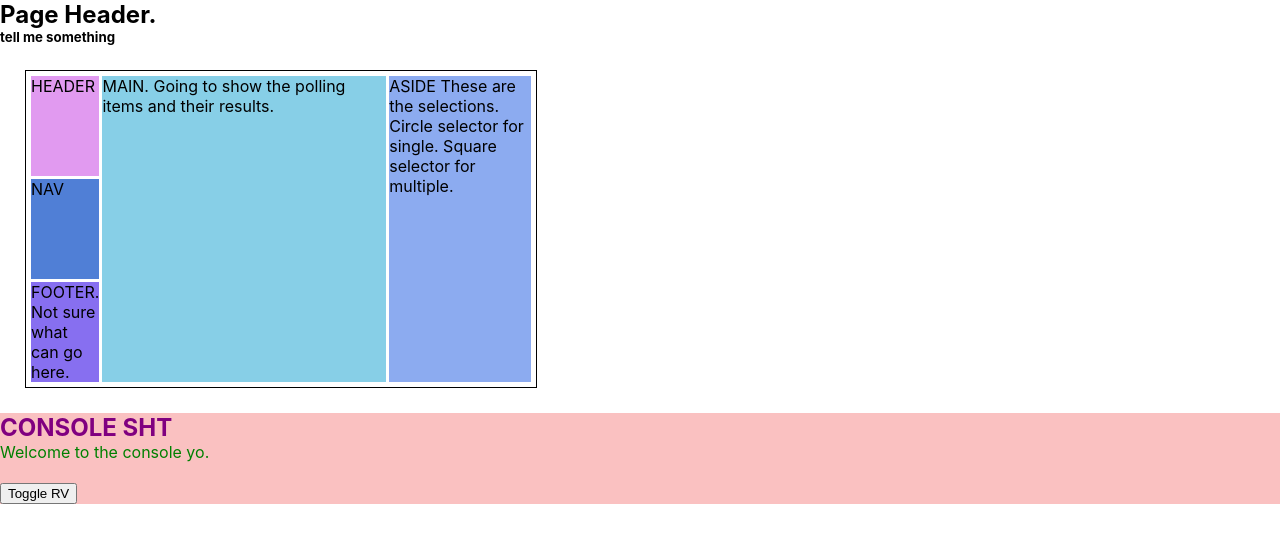
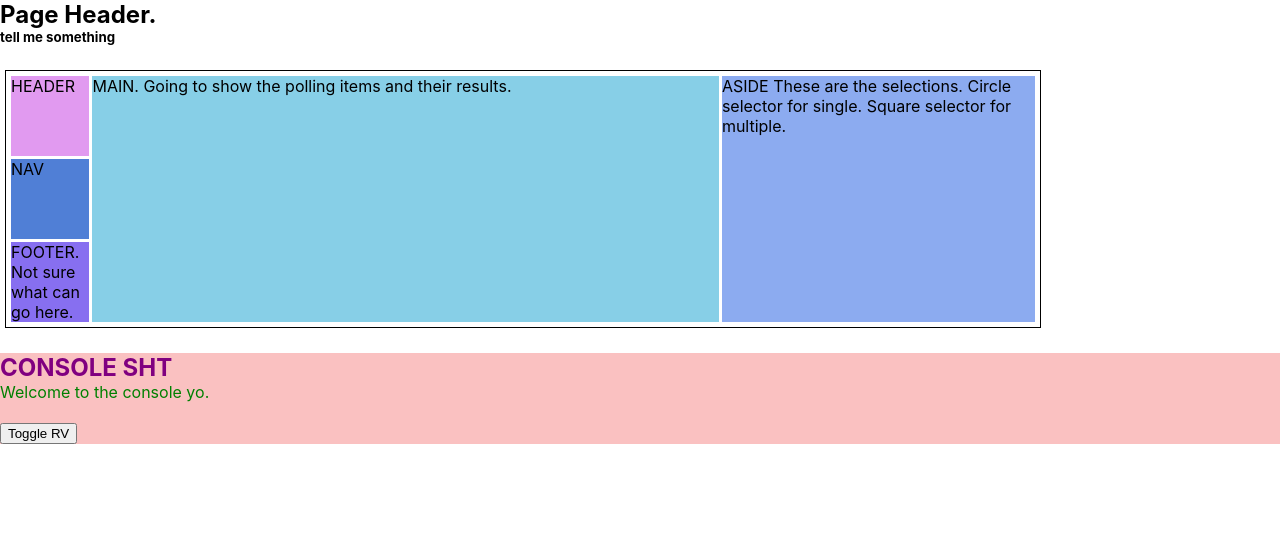
Before and after one commit to el7/Pollingo, a React (Create React App) app in the folder pollingo/: page / in a window 1280 px wide. Shown: the top 542 px of the page. Built offline with nearby package versions, Linux system fonts and the light colour scheme.

Commit message:
new adds. thinking about changing projects

```diff
--- a/pollingo/src/PollBox.css
+++ b/pollingo/src/PollBox.css
@@ -8,9 +8,21 @@
       grid-template-columns: 1fr 8fr 4fr;
       grid-template-areas: "header main aside" "nav main aside" "footer main aside";
   grid-gap: .20em;
-  width: 500px;
-  margin: 25px;
+  margin: 25px 5px 25px 5px;
   padding: 5px;
+  width: 85%;
+}
+
+@media screen and (min-width: 767px) {
+  .pollbox-1 {
+    width: 80%;
+  }
+}
+
+@media screen and (min-width: 1443px) {
+  .pollbox-1 {
+    width: 500px;
+  }
 }
 
 @media (max-width: 400px) {
--- a/pollingo/src/PollBox.scss
+++ b/pollingo/src/PollBox.scss
@@ -1,3 +1,4 @@
+
 $colors:(
     primary-1: rgb(83, 82, 5),
     primary-2: rgb(83, 82, 5),
@@ -18,7 +19,47 @@ $colors:(
     @return map-get($colors, $color-name)
 }
 
+@mixin breakpoint($point) {
+    @if $point == min-extraextralarge {
+        @media screen and (min-width: 1680px) {
+            @content;
+        }
+    }
+    @else if $point == min-extralarge {
+        @media screen and (min-width: 1443px) {
+            @content;
+        }
+    }
+    @else if $point == min-large {
+        @media screen and (min-width: 1023px) {
+            @content;
+        }
+    }
+    @else if $point == min-medium {
+        @media screen and (min-width: 767px) {
+            @content;
+        }
+    }
+    @else if $point == min-small {
+        @media screen and (min-width: 639px) {
+            @content;
+        }
+    }
+}
+
 .pollbox-1 {
+
+    // med view
+    @include breakpoint(min-medium) {
+        width: 80%;
+    }
+
+    // large view
+    @include breakpoint(min-extralarge) {
+        width: 500px;
+    }
+
+    // small view
     border: 1px solid black;
     display: grid;
     grid-template-rows: 1fr 1fr 1fr;
@@ -28,9 +69,11 @@ $colors:(
       "nav main aside"
       "footer main aside";
     grid-gap: .20em;
-    width: 500px;
-    margin: 25px;
+    margin: 25px 5px 25px 5px;
     padding: 5px;
+    width: 85%;
+
+
 
     @media(max-width: 400px){
         border: 10px solid rgb(223, 14, 14);
```
Also changed, not shown: 1 other file (tests, documents, lock files or other folders).
